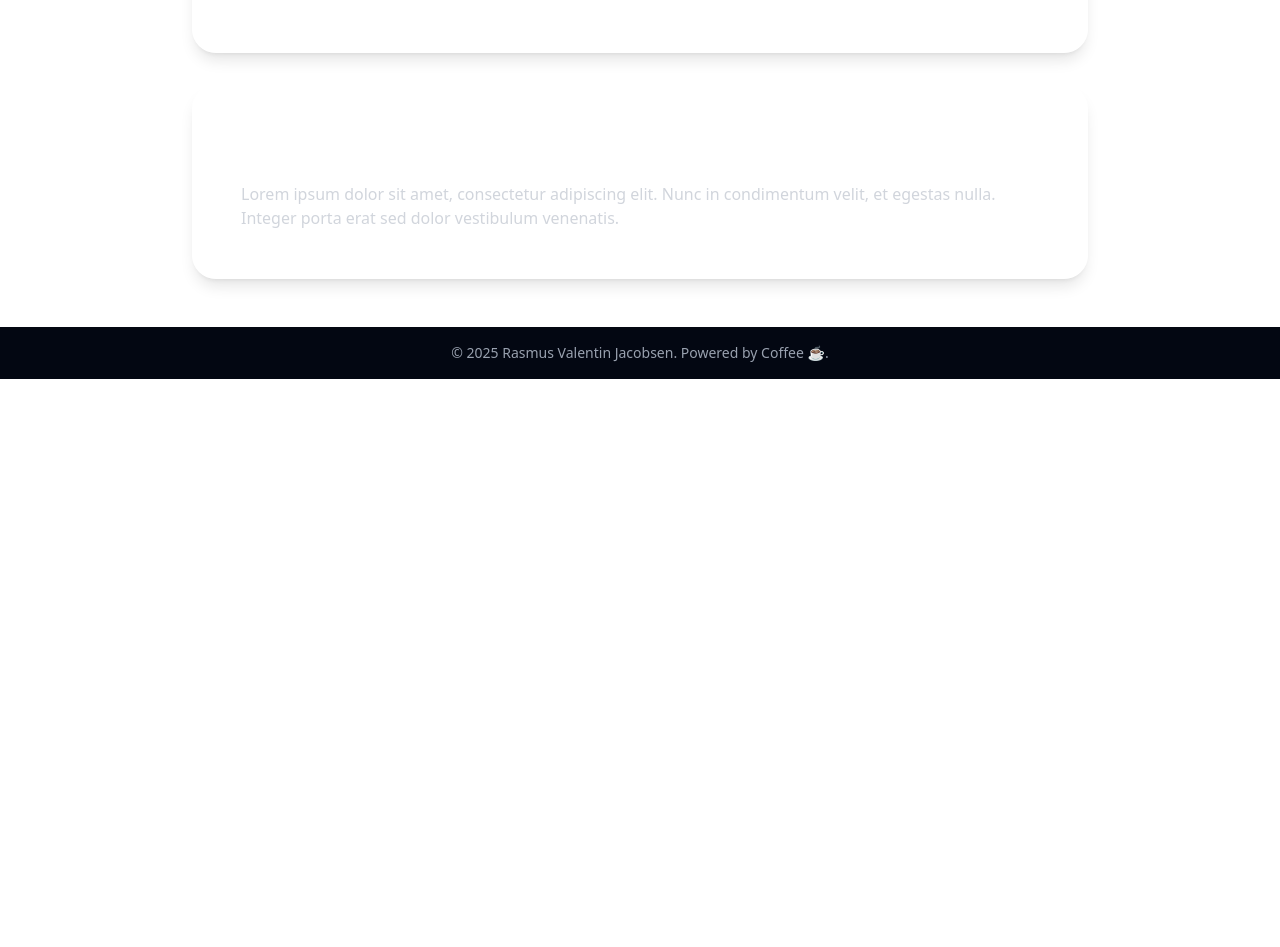
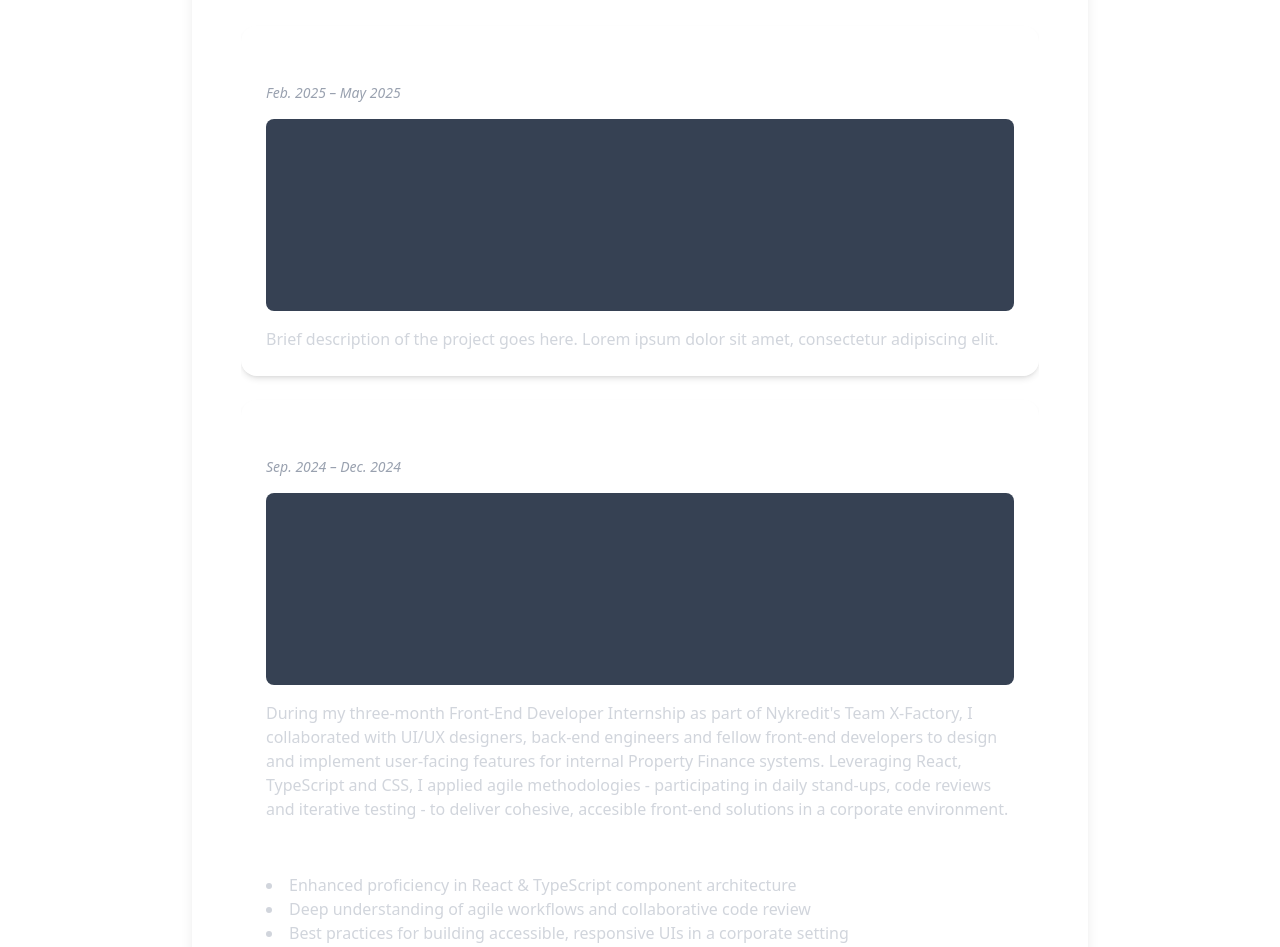
Before and after one commit to RasmusValentin/DevPortfolio, a React (Vite) app: page / in a window 1280 px wide. Shown: the part 1625-2572 px from the top of the page. Before the commit the page ends 2004 px from the top, so only its background shows below. Built offline with nearby package versions, Linux system fonts and the light colour scheme.

Commit message:
Added projects components

```diff
--- a/src/App.tsx
+++ b/src/App.tsx
@@ -24,6 +24,9 @@ function App() {
   const [skillsCollapsed, setSkillsCollapsed] = useState(false);
   const contentRef = useRef<HTMLDivElement>(null);
   const [maxHeight, setMaxHeight] = useState<string>('0px');
+  const [projectsCollapsed, setProjectsCollapsed] = useState(false);
+  const projectsRef = useRef<HTMLDivElement>(null);
+  const [projectsMaxHeight, setProjectsMaxHeight] = useState('0px');
 
   // Update maxHeight when collapsed state changes
   useEffect(() => {
@@ -33,6 +36,14 @@ function App() {
       );
     }
   }, [skillsCollapsed]);
+
+  useEffect(() => {
+    if (projectsRef.current) {
+      setProjectsMaxHeight(
+        projectsCollapsed ? '0px' : `${projectsRef.current.scrollHeight}px`,
+      );
+    }
+  }, [projectsCollapsed]);
 
   // Disable page scroll and preserve layout on modal open
   useEffect(() => {
@@ -260,23 +271,144 @@ function App() {
               </div>
             </div>
 
-            {/* Placeholder Projects */}
-            <div className='hover:border-wave-white/30 w-full max-w-4xl transform rounded-3xl border border-white/20 bg-white/10 p-12 text-left shadow-lg backdrop-blur-[4px] transition-all duration-300 ease-in-out hover:scale-102 dark:border-gray-500/20 dark:bg-gray-800/30 dark:hover:border-gray-300/30'>
-              <h3 className='mb-4 text-2xl font-semibold'>
+            {/* Projects & Experience Card */}
+            <div className='w-full max-w-4xl transform rounded-3xl border border-white/20 bg-white/10 p-12 text-left shadow-lg backdrop-blur-[4px] transition-all duration-300 ease-in-out hover:scale-102 hover:border-white/30 dark:border-gray-500/20 dark:bg-gray-800/30 dark:hover:border-gray-300/30'>
+              <div className='flex items-center justify-between'>
+                <h3 className='text-2xl font-semibold text-white'>
                   Projects & Experience
                 </h3>
-              <p className='text-gray-300'>
+                <button
+                  onClick={() => setProjectsCollapsed((prev) => !prev)}
+                  aria-label={
+                    projectsCollapsed ? 'Expand projects' : 'Collapse projects'
+                  }
+                  className='cursor-pointer rounded-full border border-white/10 bg-transparent px-2 py-2 text-sm text-white transition-all duration-300 hover:border-white/30 hover:bg-gray-700'
+                >
+                  <ChevronDownIcon
+                    className={`h-5 w-5 transform text-white transition-transform duration-500 ${
+                      projectsCollapsed ? '' : 'rotate-180'
+                    }`}
+                  />
+                </button>
+              </div>
+
+              <div
+                ref={projectsRef}
+                className='overflow-hidden pb-1 transition-all duration-500 ease-in-out'
+                style={{ maxHeight: projectsMaxHeight }}
+              >
+                <p className='mb-6 pt-2 text-gray-300'>
                   Relevant university projects and work experience I have gained
                   throughout my time as a medialogy student:
                 </p>
+
+                <div className='flex flex-col gap-6'>
+                  {/* ——— Project 1 ——— */}
+                  <div className='transform rounded-2xl border border-white/20 bg-white/5 p-6 shadow-md backdrop-blur-[2px] transition-all duration-300 ease-in-out dark:border-gray-500/20 dark:bg-gray-800/20 dark:hover:border-gray-300/30'>
+                    <h4 className='mb-1 text-xl font-semibold text-white'>
+                      Master's Thesis
+                    </h4>
+                    <p className='mb-4 text-sm text-gray-400 italic'>
+                      Feb. 2025 – May 2025
+                    </p>
+                    <div className='mb-4 h-48 w-full rounded-lg bg-gray-700'></div>
+                    <p className='text-gray-300'>
+                      Brief description of the project goes here. Lorem ipsum
+                      dolor sit amet, consectetur adipiscing elit.
+                    </p>
                   </div>
-            <div className='hover:border-wave-white/30 w-full max-w-4xl transform rounded-3xl border border-white/20 bg-white/10 p-12 text-left shadow-lg backdrop-blur-[4px] transition-all duration-300 ease-in-out hover:scale-102 dark:border-gray-500/20 dark:bg-gray-800/30 dark:hover:border-gray-300/30'>
-              <h3 className='mb-4 text-2xl font-semibold'>Placeholder 3</h3>
+
+                  {/* ——— Project 2 ——— */}
+                  <div className='transform rounded-2xl border border-white/20 bg-white/5 p-6 shadow-md backdrop-blur-[2px] transition-all duration-300 ease-in-out dark:border-gray-500/20 dark:bg-gray-800/20 dark:hover:border-gray-300/30'>
+                    <h4 className='mb-1 text-xl font-semibold text-white'>
+                      Nykredit - Front-End Developer Internship
+                    </h4>
+                    <p className='font-style: mb-4 text-sm text-gray-400 italic'>
+                      Sep. 2024 – Dec. 2024
+                    </p>
+                    <div className='mb-4 h-48 w-full rounded-lg bg-gray-700'></div>
                     <p className='text-gray-300'>
-                Lorem ipsum dolor sit amet, consectetur adipiscing elit. Nunc in
-                condimentum velit, et egestas nulla. Integer porta erat sed
-                dolor vestibulum venenatis.
+                      During my three-month Front-End Developer Internship as
+                      part of Nykredit's Team X-Factory, I collaborated with
+                      UI/UX designers, back-end engineers and fellow front-end
+                      developers to design and implement user-facing features
+                      for internal Property Finance systems. Leveraging React,
+                      TypeScript and CSS, I applied agile methodologies -
+                      participating in daily stand-ups, code reviews and
+                      iterative testing - to deliver cohesive, accesible
+                      front-end solutions in a corporate environment.
                     </p>
+                    {/* ——— Main Learnings ——— */}
+                    <div className='mt-4'>
+                      <h5 className='mb-2 text-lg font-semibold text-white'>
+                        Main Learnings
+                      </h5>
+                      <ul className='list-inside list-disc text-gray-300'>
+                        <li>
+                          Enhanced proficiency in React & TypeScript component
+                          architecture
+                        </li>
+                        <li>
+                          Deep understanding of agile workflows and
+                          collaborative code review
+                        </li>
+                        <li>
+                          Best practices for building accessible, responsive UIs
+                          in a corporate setting
+                        </li>
+                      </ul>
+                    </div>
+                  </div>
+
+                  {/* ——— Project 3 ——— */}
+                  <div className='transform rounded-2xl border border-white/20 bg-white/5 p-6 shadow-md backdrop-blur-[2px] transition-all duration-300 ease-in-out dark:border-gray-500/20 dark:bg-gray-800/20 dark:hover:border-gray-300/30'>
+                    <h4 className='mb-1 text-xl font-semibold text-white'>
+                      Bachelor's Thesis
+                    </h4>
+                    <p className='mb-4 text-sm text-gray-400 italic'>
+                      Feb. 2023 – May 2023
+                    </p>
+                    <div className='mb-4 h-48 w-full rounded-lg bg-gray-700'></div>
+                    <p className='text-gray-300'>
+                      During my Bachelor’s thesis at Aalborg University, I led
+                      the UI/UX design and front-end development of Collipse - a
+                      citizen science smartphone app for large-scale colour
+                      differentiation tests. I prototyped interactive screens in
+                      Figma, implemented responsive interfaces for Android and
+                      conducted iterative usability evaluations to drive
+                      data-informed design improvements.
+                    </p>
+                    {/* ——— Main Learnings ——— */}
+                    <div className='mt-4'>
+                      <h5 className='mb-2 text-lg font-semibold text-white'>
+                        Main Learnings
+                      </h5>
+                      <ul className='list-inside list-disc text-gray-300'>
+                        <li>
+                          Mastered user-centered UI/UX workflows in Figma, from
+                          wireframes to high-fidelity mobile layouts
+                        </li>
+                        <li>
+                          Developed Android front-end features for real-time
+                          colour rendering and state management
+                        </li>
+                        <li>
+                          Applied iterative usability testing and metrics
+                          analysis to refine interactions
+                        </li>
+                        <li>
+                          Integrated citizen science principles to motivate
+                          participation and ensure data validity
+                        </li>
+                        <li>
+                          Deepened understanding of colourimetry and its
+                          practical application in app design
+                        </li>
+                      </ul>
+                    </div>
+                  </div>
+                </div>
+              </div>
             </div>
           </div>
         </div>
```
Lines whose indentation alone changed are shown as unchanged.
